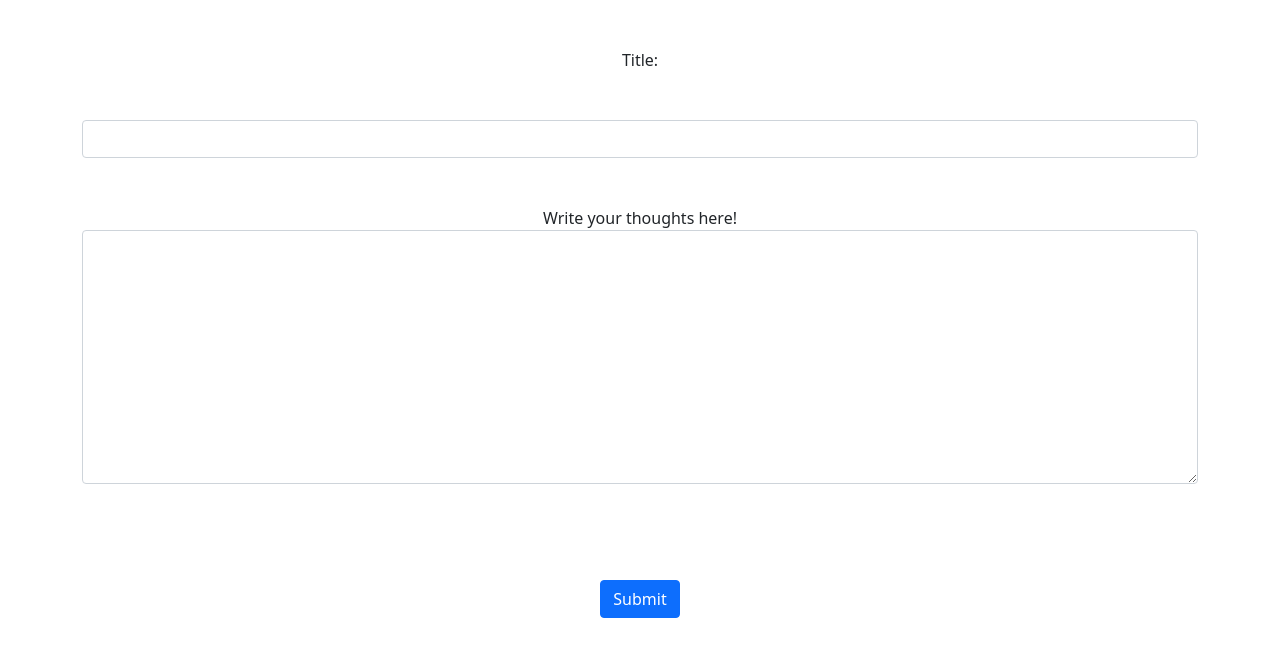
After one commit to lekzzA/SmartNotes-using-Django, a Django app: page /smart/notes/new in a window 1280 px wide. The commit adds this page. Shown: the top 665 px of the page. Run offline with Django 4.2, Linux system fonts and the light colour scheme.

Commit message:
Adds and modifies Form Input using Form Class

```diff
--- a/home/templates/home/welcome.html
+++ b/home/templates/home/welcome.html
@@ -5,4 +5,5 @@
 <a href="{% url 'note.list'%}" class="btn btn-primary">
   Check out these SmartNotes
 </a>
+<a href="{% url 'note.new'%}" class="btn btn-primary my-5"> +</a>
 {%endblock%}
--- /dev/null
+++ b/notes/forms.py
@@ -0,0 +1,21 @@
+from django import forms
+from .models import Notes
+from django.core.exceptions import ValidationError
+
+class NotesForm(forms.ModelForm):
+    class Meta:
+        model = Notes
+        fields = ('title', 'text')
+        widgets={
+            'title': forms.TextInput(attrs={'class': 'form-control my-5'}),
+            'text': forms.Textarea(attrs={'class' : 'form-control mb-5'})
+        }
+        labels = {
+            'text' : 'Write your thoughts here!'
+
+        }
+    def clean_title(self):
+        title = self.cleaned_data['title']
+        if 'Note' not in title:
+            raise ValidationError("Only Notes with the Word 'Note' are accepted")
+        return title
--- a/notes/templates/notes/note_list.html
+++ b/notes/templates/notes/note_list.html
@@ -1,5 +1,8 @@
 {% extends "base.html"%} {%block content%}
 <h1 class="my-5">These are the notes:</h1>
+<div>
+  <a href="{%url 'note.new'%}" class="btn btn-primary text-left">+</a>
+</div>
 <div class="row row-cols3 g-2">
   {%for note in notes%}
   <div class="col">
--- /dev/null
+++ b/notes/templates/notes/notes_form.html
@@ -0,0 +1,11 @@
+{% extends "base.html" %} {%block content%}
+
+<form action="{%url 'note.new'%}" method="POST">
+  {% csrf_token %} {{form}}
+  <button type="submit" class="btn btn-primary my-5">Submit</button>
+</form>
+{% if form.errors%}
+
+<div class="alert alert-danger my-5">{{form.errors.title.as_text}}</div>
+
+{% endif %} {%endblock%}
--- a/notes/urls.py
+++ b/notes/urls.py
@@ -5,4 +5,5 @@ from . import views
 urlpatterns = [
     path('notes', views.NotesListView.as_view(), name="note.list"),
     path('notes/<int:pk>', views.DetailedView.as_view(), name="note.detail"),
+    path('notes/new', views.NotesCreateView.as_view(), name="note.new"),
 ]
--- a/notes/views.py
+++ b/notes/views.py
@@ -1,9 +1,15 @@
 from django.shortcuts import render
+from .forms import NotesForm
 
 # Create your views here.
 from .models import Notes
 from django.http import Http404
-from django.views.generic import ListView,DetailView
+from django.views.generic import CreateView,ListView,DetailView
+
+class NotesCreateView(CreateView):
+    model = Notes
+    success_url = '/smart/notes'
+    form_class = NotesForm
 
 class NotesListView(ListView):
     model = Notes
--- a/static/css/style.css
+++ b/static/css/style.css
@@ -1,3 +1 @@
-.note-li {
-    color: red;
-}
+ul.errorlist{display:none}
```
Also changed, not shown: db.sqlite3.
